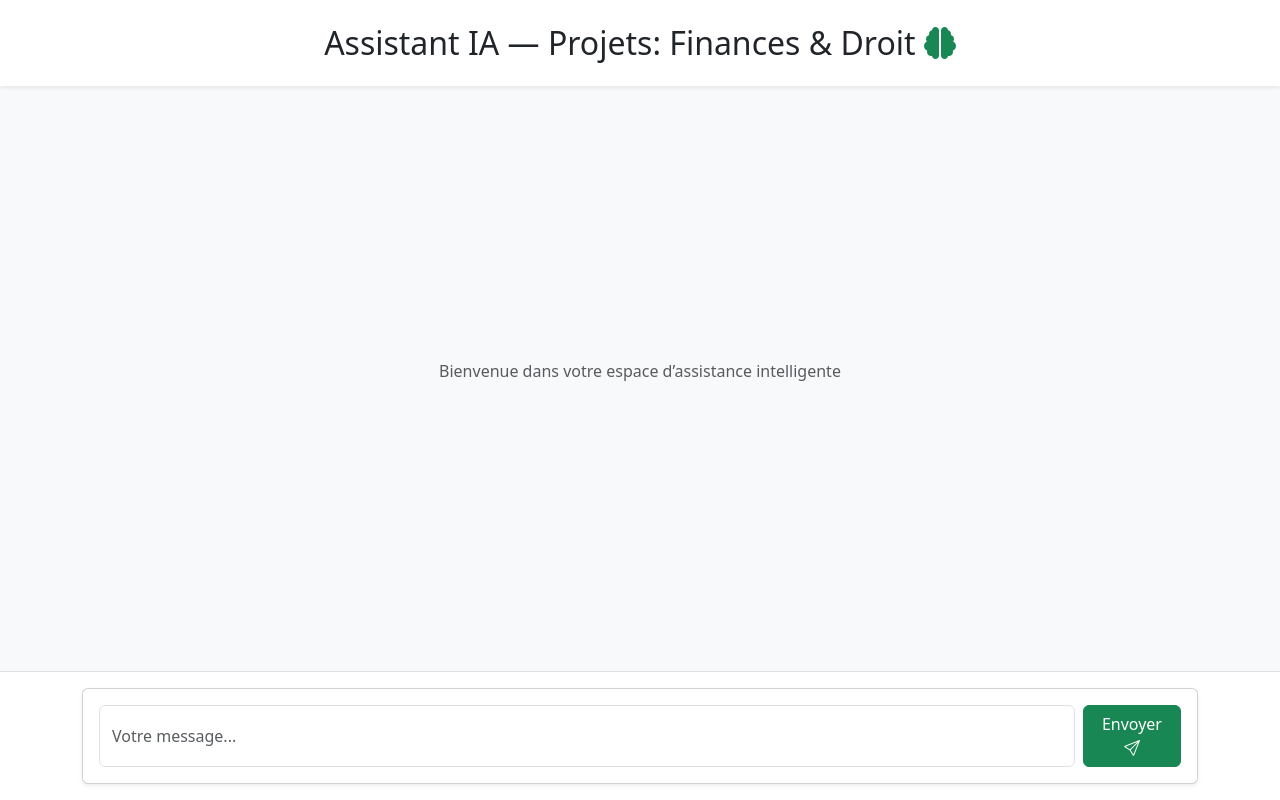
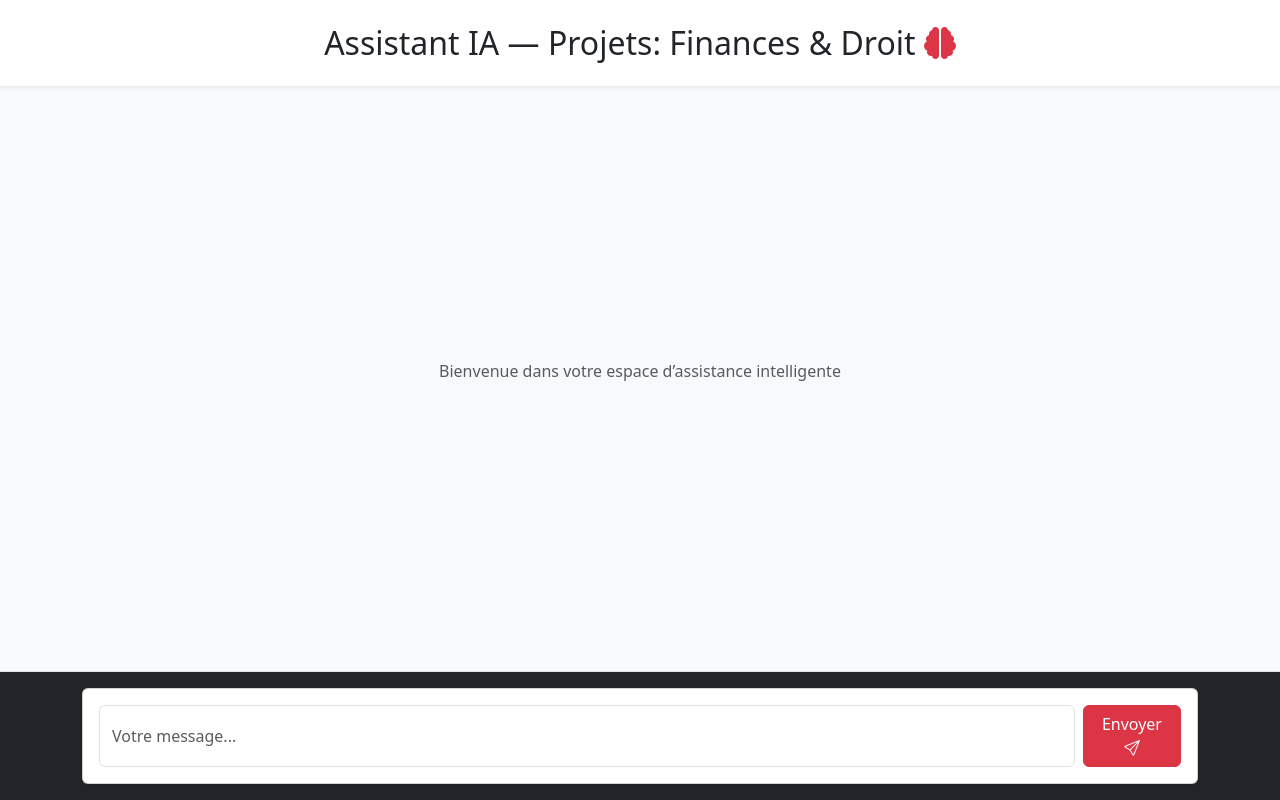
Before and after one commit to aleckklt/chatbot, a Django app: page / in a window 1280 px wide. Run offline with Django 5.2, Linux system fonts and the light colour scheme.

Commit message:
html gestion

```diff
--- a/finance_droit/templates/finance_droit/chatbot.html
+++ b/finance_droit/templates/finance_droit/chatbot.html
@@ -14,7 +14,7 @@
     <header class="py-4 text-center bg-white shadow-sm">
         <h2 class="mb-0">
             Assistant IA — Projets: Finances & Droit
-            <i class="fa-solid fa-brain text-success"></i>
+            <i class="fa-solid fa-brain text-danger"></i>
         </h2>
     </header>
 
@@ -24,13 +24,13 @@
         </p>
     </main>
 
-    <footer class="bg-white py-3 border-top mt-auto">
+    <footer class="bg-dark py-3 border-top mt-auto">
         <div class="container">
             <div class="card shadow-sm">
                 <div class="card-body">
                     <div class="d-flex">
                         <input type="text" class="form-control me-2" placeholder="Votre message...">
-                        <button class="btn btn-success">
+                        <button class="btn btn-danger">
                             Envoyer <i class="bi bi-send"></i>
                         </button>
                     </div>
```
